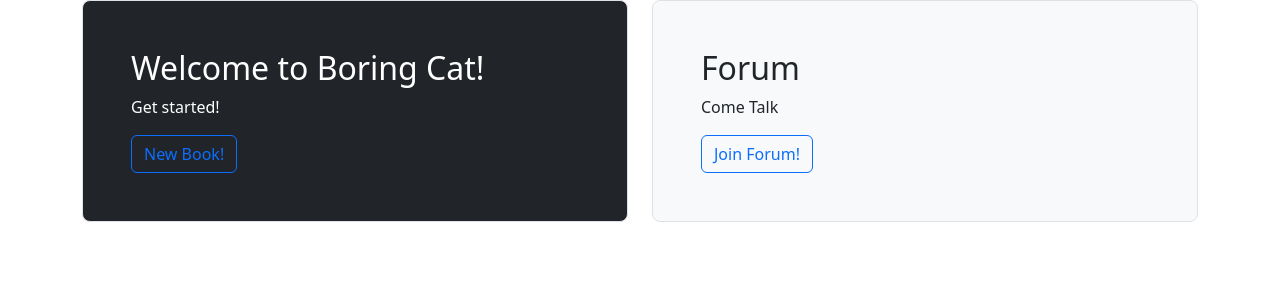
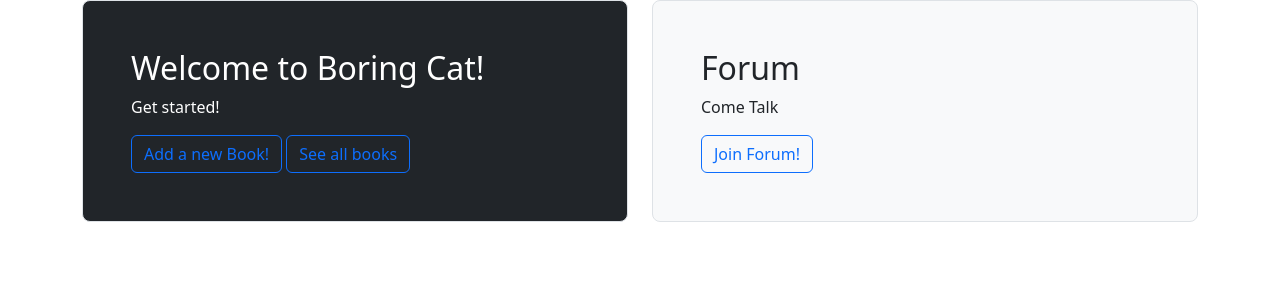
Before and after one commit to ScipioVE/boringcat, a Django app: page / in a window 1280 px wide. Shown: the part 56-356 px from the top of the page. Run offline with Django 4.2, Linux system fonts and the light colour scheme.

Commit message:
add: .ico , home new btn

```diff
--- a/apps/core/templates/Base.html
+++ b/apps/core/templates/Base.html
@@ -4,6 +4,7 @@
 
 <head>
   <title> {% block title %}  {% endblock title %}</title>
+  <link rel="icon" type="image/x-icon" href="{% static 'core/img/CatLogo.ico' %}  " />
   <!-- Required meta tags -->
   <meta charset="utf-8">
   <meta name="viewport" content="width=device-width, initial-scale=1, shrink-to-fit=no">
--- a/apps/core/templates/home.html
+++ b/apps/core/templates/home.html
@@ -10,7 +10,8 @@
                 class="h-100 p-5 text-white bg-dark border rounded-3">
                 <h2>Welcome to Boring Cat!</h2>
                 <p>Get started!</p>
-                <button class="btn btn-outline-primary" type="button">New Book!</button>
+                <a href="{% url 'NewBook' %}"><button class="btn btn-outline-primary" type="button" > Add a new Book!</button></a>
+                <a href="{% url 'Books' %}"><button class="btn btn-outline-primary" type="button" > See all books</button></a>
             </div>
         </div>
         <div class="col-md-6">
```
Also changed, not shown: static/core/img/Catlogo.ico (added).
